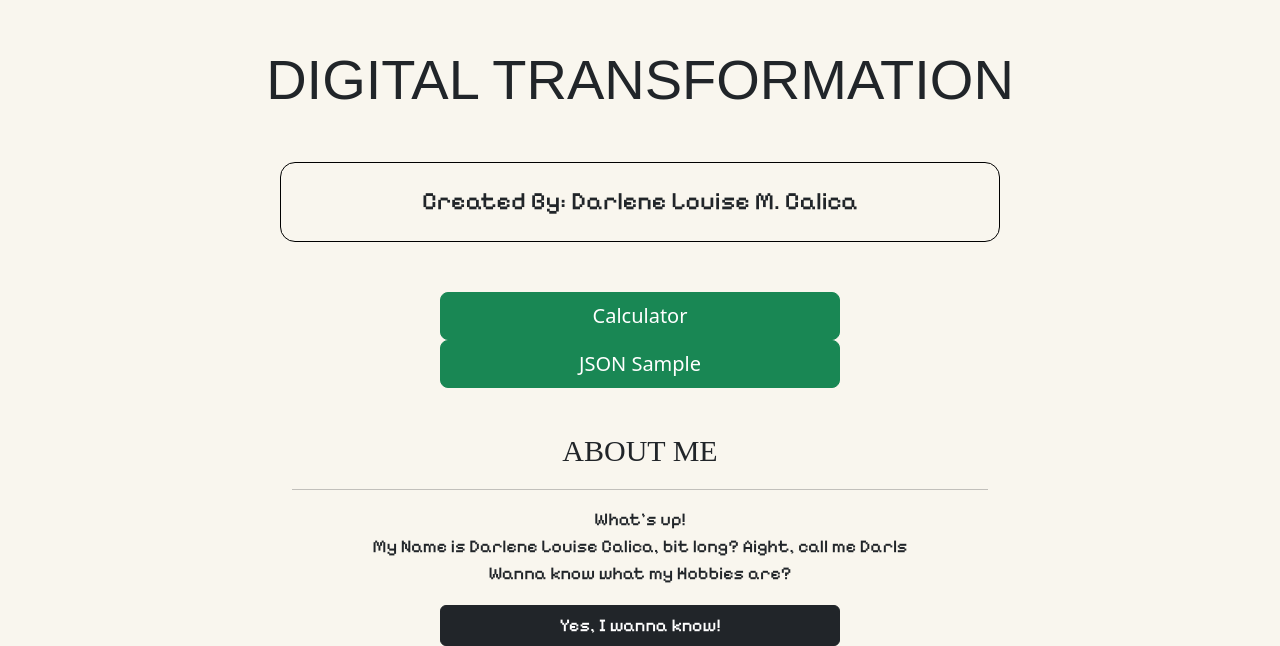
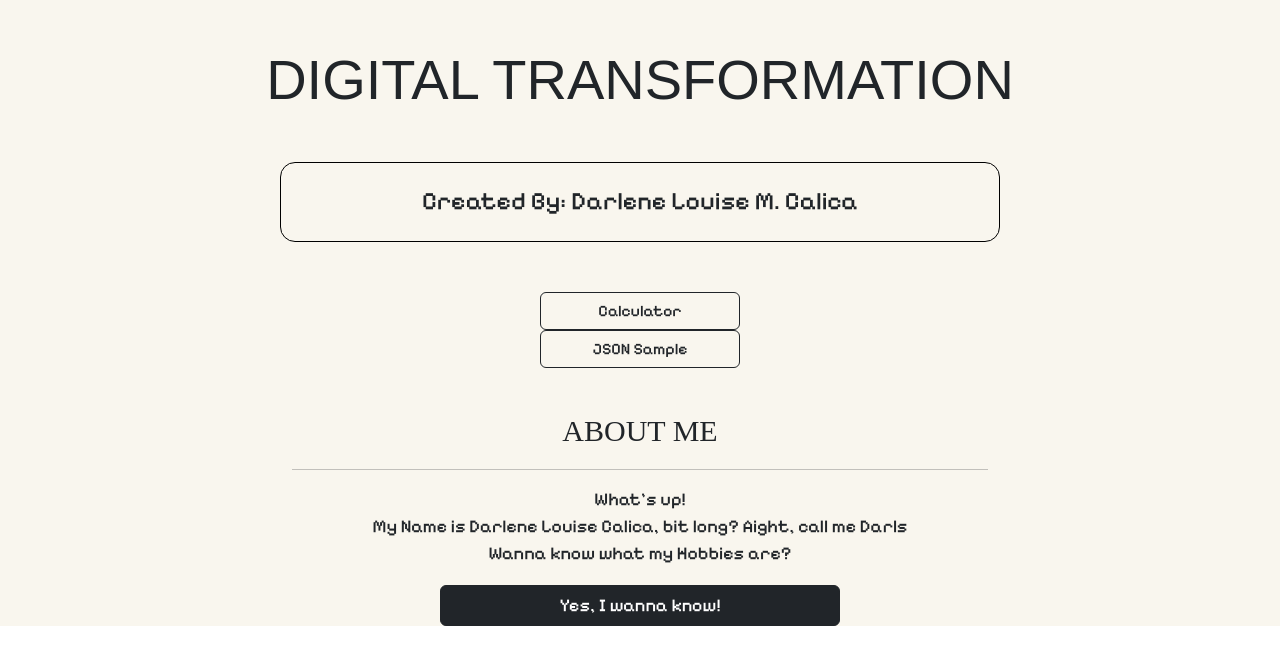
Before and after one commit to DarlsCalica/ACTION-OJT_Calica, a React (Vite) app in the folder OJT_1-Calica/: page / in a window 1280 px wide. Shown: the part 192-838 px from the top of the page. Built offline with nearby package versions, Linux system fonts and the light colour scheme; a web font is replaced by a local one.

Commit message:
CSS and added home button

```diff
--- a/OJT_1-Calica/src/pages/components/button.tsx
+++ b/OJT_1-Calica/src/pages/components/button.tsx
@@ -8,7 +8,7 @@ interface Button{
 
 const NaviButton: React.FC<Button> = ({ label, onClick }) => {
     return (
-        <Button variant="success" size="lg" onClick={onClick}>
+        <Button style={{width: '200px', fontFamily: 'Pixelify Sans'}} variant="outline-dark" onClick={onClick}>
         {label}
       </Button>
   );
--- /dev/null
+++ b/OJT_1-Calica/src/pages/components/homebutton.tsx
@@ -0,0 +1,17 @@
+import React from 'react'
+import { Button } from 'react-bootstrap';
+
+interface Button{
+    label: string;
+    onClick: () => void;
+}
+
+const HomeButton: React.FC<Button> = ({ label, onClick }) => {
+    return (
+        <Button style={{width: '100px', marginLeft:'30px', fontFamily: 'Barlow'}} variant="outline-dark" onClick={onClick}>
+        {label}
+      </Button>
+  );
+};
+
+export default HomeButton;
```
